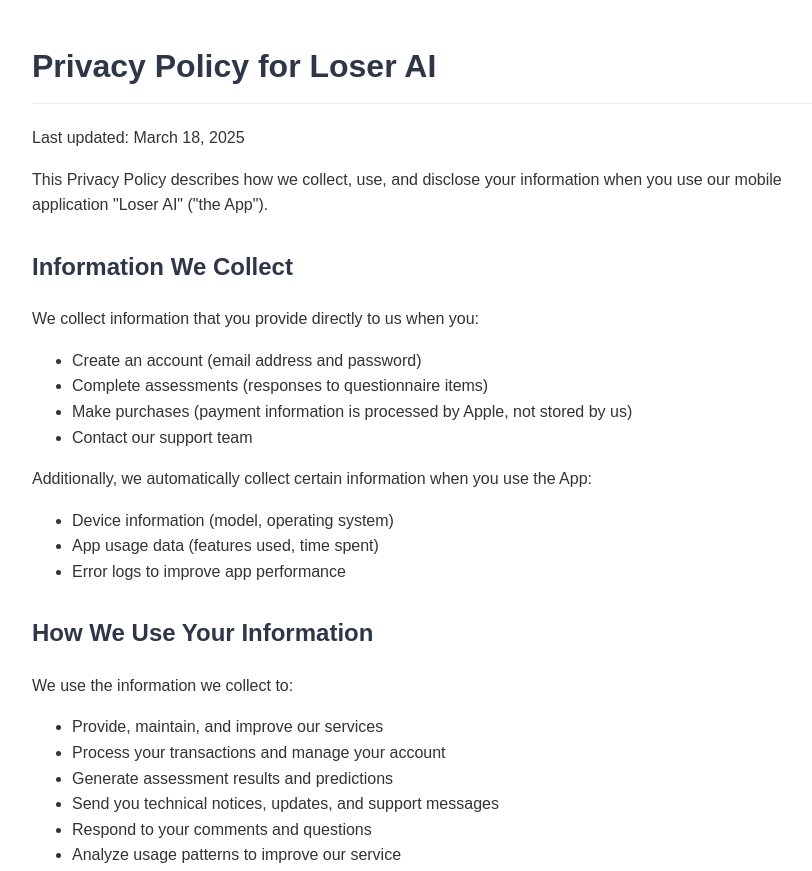
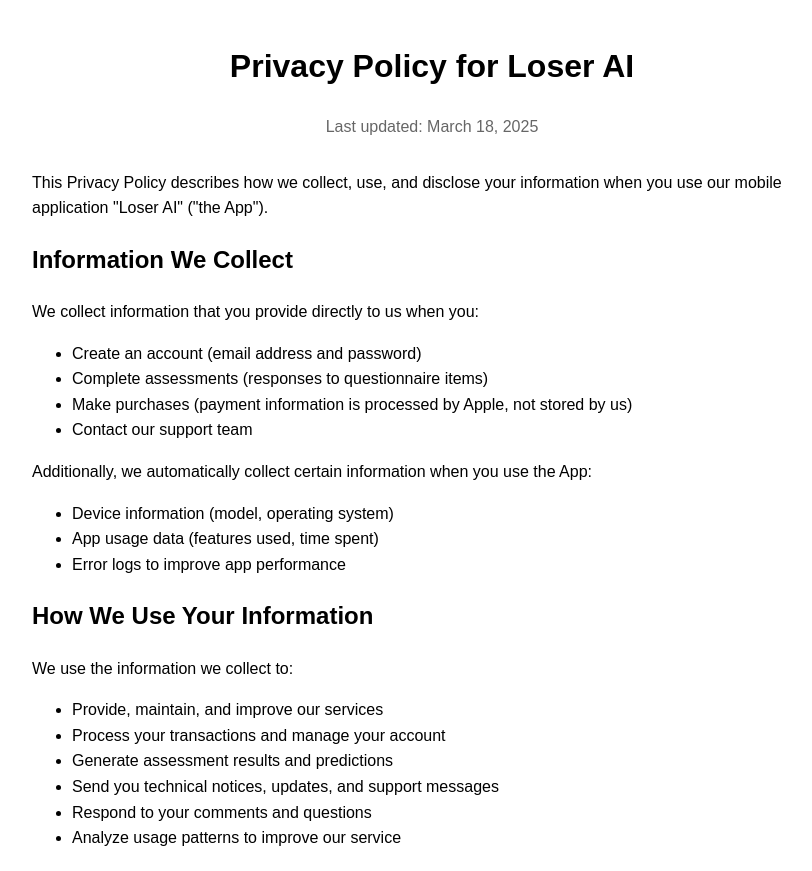
Before and after one commit to 50mmer/privacy-policy, a plain HTML site: page privacy-policy.html in a window 1280 px wide. Shown: the top 871 px of the page, without its empty margins (208-1020 px from the left). Drawn offline with Linux system fonts and the light colour scheme.

Commit message:
Update privacy-policy.html

```diff
--- a/privacy-policy.html
+++ b/privacy-policy.html
@@ -3,35 +3,28 @@
 <head>
     <meta charset="UTF-8">
     <meta name="viewport" content="width=device-width, initial-scale=1.0">
-    <title>Privacy Policy - Loser AI</title>
+    <title>Privacy Policy for Loser AI</title>
     <style>
         body {
             font-family: Arial, sans-serif;
             line-height: 1.6;
-            margin: 0;
-            padding: 20px;
-            color: #333;
             max-width: 800px;
             margin: 0 auto;
-        }
-        h1, h2 {
-            color: #2D3748;
+            padding: 20px;
         }
         h1 {
-            border-bottom: 1px solid #eee;
-            padding-bottom: 10px;
+            text-align: center;
         }
-        h2 {
-            margin-top: 30px;
-        }
-        p {
-            margin-bottom: 15px;
+        .last-updated {
+            text-align: center;
+            color: #666;
+            margin-bottom: 30px;
         }
     </style>
 </head>
 <body>
     <h1>Privacy Policy for Loser AI</h1>
-    <p>Last updated: March 18, 2025</p>
+    <p class="last-updated">Last updated: March 18, 2025</p>
 
     <p>This Privacy Policy describes how we collect, use, and disclose your information when you use our mobile application "Loser AI" ("the App").</p>
 
@@ -93,7 +86,6 @@
 
     <h2>Contact Us</h2>
     <p>If you have questions or concerns about this Privacy Policy or our data practices, please contact us at:</p>
-    <p>Email: <a href="mailto:privacy@loserai.app">privacy@loserai.app</a></p>
-
+    <p>Email: sommer.h@hotmail.co.uk</p>
 </body>
 </html>
```
